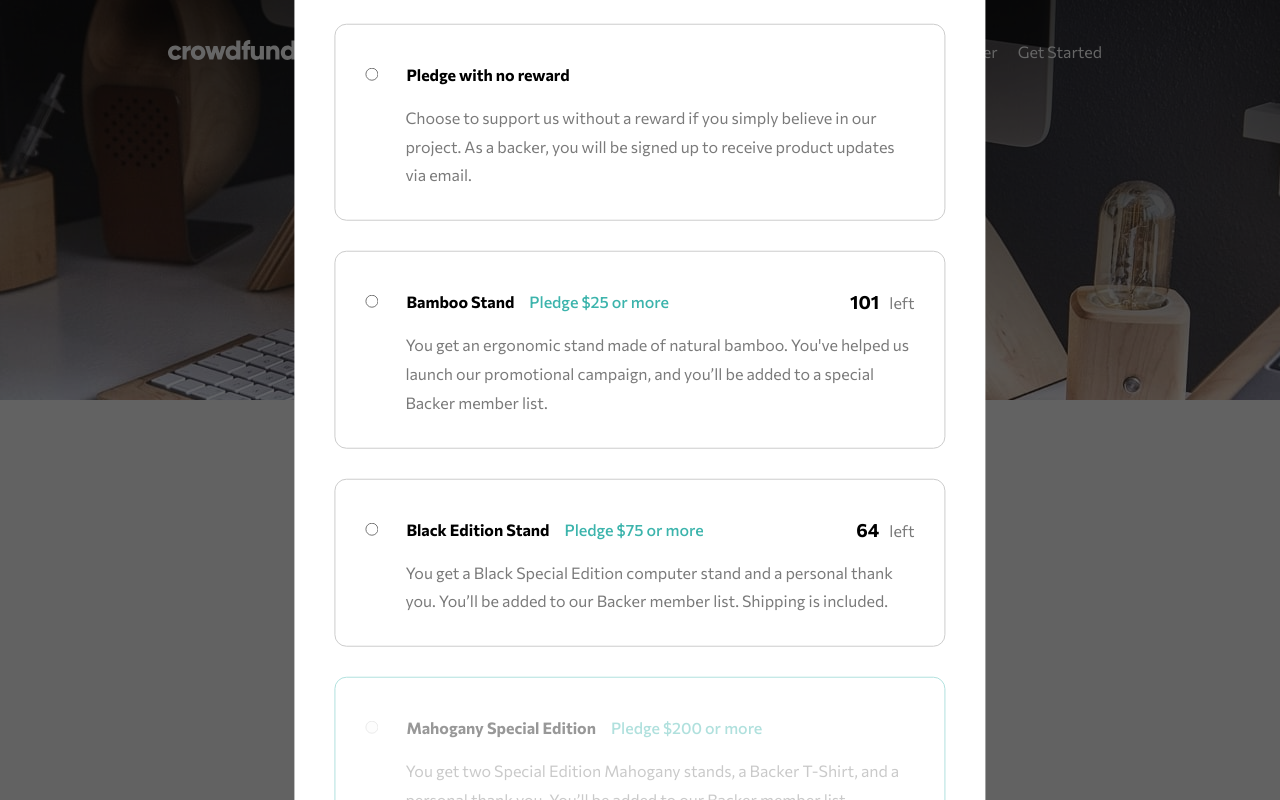
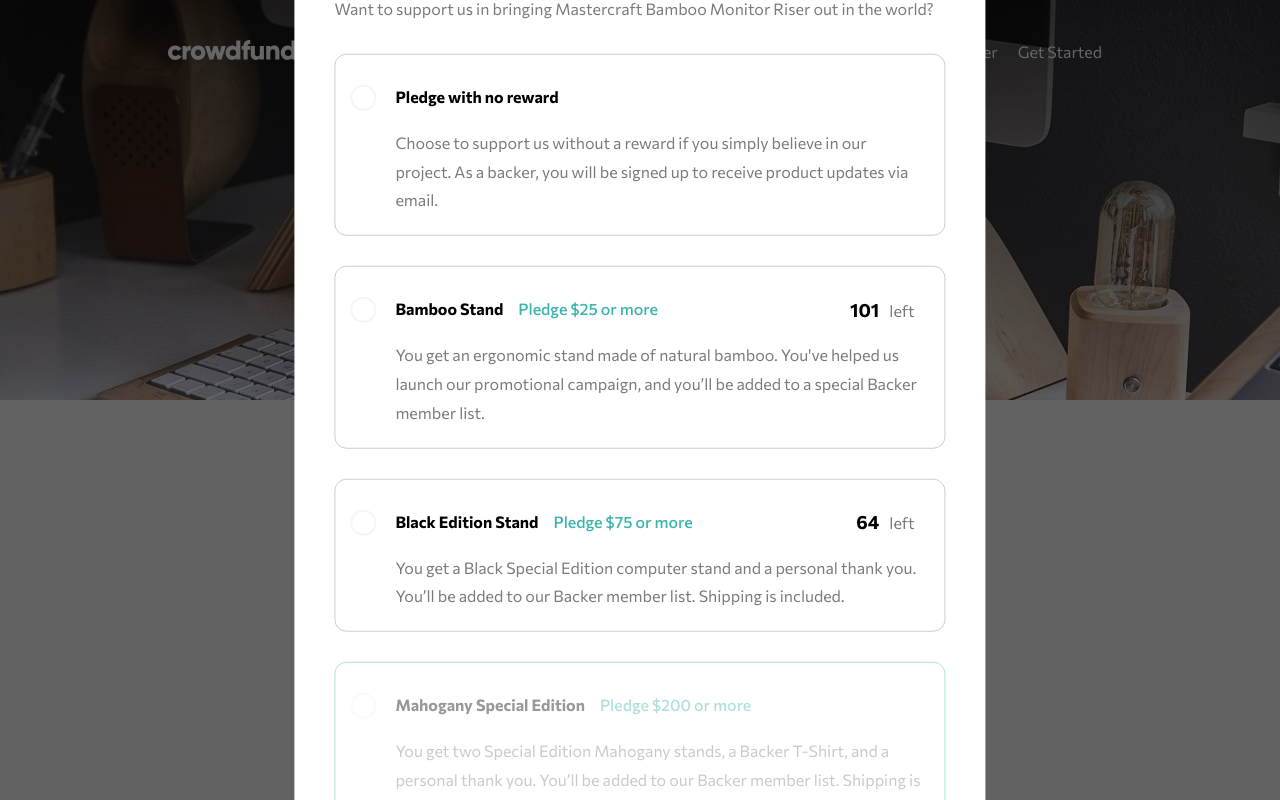
Before and after one commit to GutuGaluppo/crowdfunding_frontend_mentor, a React (Create React App) app: page / in a window 1280 px wide. Both pictures are taken after a click on the button "Back this project". Shown: the top 800 px of the page. Built offline with nearby package versions, Linux system fonts and the light colour scheme; what @fortawesome/pro-light-svg-icons, @fortawesome/pro-regular-svg-icons, @fortawesome/pro-solid-svg-icons would draw is missing.

Commit message:
fixed OptionsModal layout

```diff
--- a/src/Components/OptionsModal/OptionsModal.js
+++ b/src/Components/OptionsModal/OptionsModal.js
@@ -33,22 +33,28 @@
 					return <div key={option.title} className={`card_modal ${option.outOfStock ? "out_of_stock" : ''}`}>
 
 						<div className="card_modal_wrapper">
-							<div className="radio" onClick={() => setIsChecked(option.title)}>
+							<label
+								htmlFor={option.title}
+								className='radio radio_label'
+								ref={focusedDiv}
+								tabIndex="-1"
+								onClick={() => setIsChecked(option.title)}
+							>
+								{option.title}
+								{option.pledge &&
+									<span>{option.pledge}</span>
+								}
 								<input
 									type="radio"
 									value={option.title}
 									checked={isChecked === option.title}
-									onChange={() => setIsChecked(option.title)}
 									disabled={option.outOfStock}
 									className="radio_modal"
 								/>
-								<label htmlFor={option.title} className='radio_label' ref={focusedDiv} tabIndex="-1">
-									{option.title}
-									{option.pledge &&
-										<span>{option.pledge}</span>
-									}
-								</label>
-							</div>
+								<span class="checkmark"></span>
+
+							</label>
+
 							{option.pledgeLeft && size.width > 830 ?
 								(<div className="card_modal_pledge_left">
 									<h3>{option.pledgeLeft}<span>left</span></h3>
--- a/src/Components/OptionsModal/optionsModal-style.css
+++ b/src/Components/OptionsModal/optionsModal-style.css
@@ -1,5 +1,5 @@
 .card_modal {
-	padding: 20px 10px;
+	padding: 0px;
 	border: 1px solid #ccc;
 	border-radius: 12px;
 	margin: 30px auto;
@@ -14,12 +14,8 @@
 	justify-content: space-between;
 	align-items: center;
 	flex-wrap: wrap;
-	padding: 0px;
-	padding-right: 20px;
-}
-
-.radio {
-	margin: 20px;
+	padding-right: 30px;
+	margin-top: 30px;
 }
 
 .radio,
@@ -32,8 +28,6 @@
 }
 
 .radio_label {
-	margin-left: 28px;
-	margin-right: 15px;
 	font-weight: bold;
 }
 
@@ -41,6 +35,50 @@
 	color: var(--cyan);
 	font-weight: 500;
 	margin-left: 15px;
+}
+
+/* The container */
+.radio {
+	display: flex;
+	align-items: baseline;
+	position: relative;
+	padding-left: 60px;
+	cursor: pointer;
+	line-height: 1.5;
+	-webkit-user-select: none;
+	-moz-user-select: none;
+	-ms-user-select: none;
+	user-select: none;
+}
+
+/* Hide the browser's default checkbox */
+.radio input {
+	position: absolute;
+	opacity: 0;
+	cursor: pointer;
+	height: 0;
+	width: 0;
+}
+
+/* Create a custom checkbox */
+.checkmark {
+	position: absolute;
+	top: 0;
+	left: 0;
+	height: 26px;
+	width: 26px;
+	border: 2px solid var(--lightGray);
+	border-radius: 50px;
+}
+/* On mouse-over, add a cyan background color */
+.radio:hover input ~ .checkmark {
+	border: 2px solid hsl(176, 50%, 47%);
+}
+
+/* When the checkbox is checked, add a cyan background */
+.radio input:checked ~ .checkmark {
+	background-image: radial-gradient(hsl(176, 50%, 47%) 40%, rgba(255, 0, 0, 0) 41%);
+	background-position: center;
 }
 
 .card_modal_pledge_left > h3 > span {
@@ -58,7 +96,8 @@
 }
 
 .description_modal {
-	padding: 0px 20px 10px 60px;
+	padding: 20px;
+	padding-left: 60px;
 }
 
 .pledge_input_container {
@@ -80,10 +119,11 @@
 .input_container {
 	position: relative;
 	border: 2px solid silver;
-	border-radius: 20px;
+	border-radius: 50px;
 	padding: 10px;
+	height: 46px;
+	width: 90px;
 	margin-right: 15px;
-	width: 80px;
 	display: flex;
 	align-items: center;
 	justify-content: center;
@@ -116,6 +156,7 @@
 	}
 	.card_modal_wrapper {
 		padding: 10px 20px;
+		margin-top: 0;
 	}
 
 	.card_modal_pledge_left {
@@ -126,9 +167,9 @@
 		padding: 10px 20px;
 	}
 	.radio {
-		display: flex;
-		align-items: center;
+		/* display: flex; */
 		margin: 0px;
+		padding-left: 40px;
 	}
 
 	.radio_label {
@@ -136,6 +177,13 @@
 		flex-direction: column;
 	}
 	.radio_label > span {
-		margin: 10px 0px 0px;
+		margin: 0px;
+	}
+	.pledge_input_container {
+		justify-content: center;
+		padding-bottom: 0px;
+	}
+	.pledge_input_container > p {
+		margin-bottom: 20px;
 	}
 }
```
